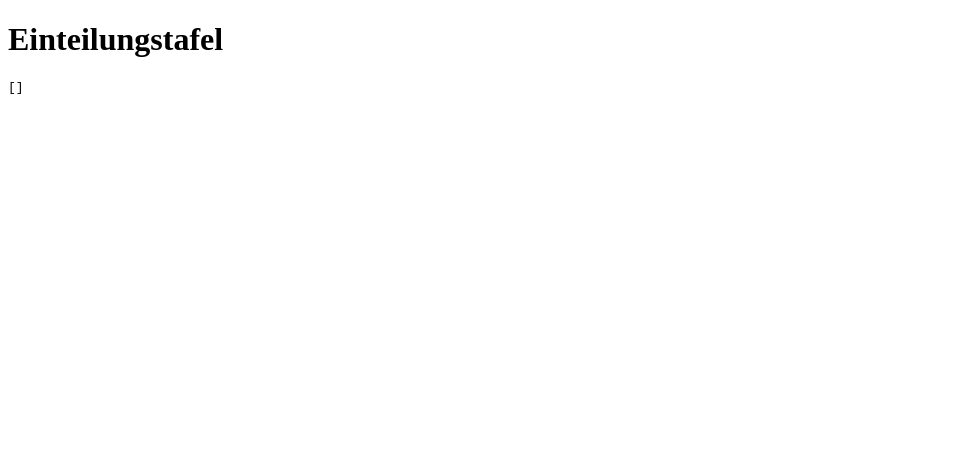
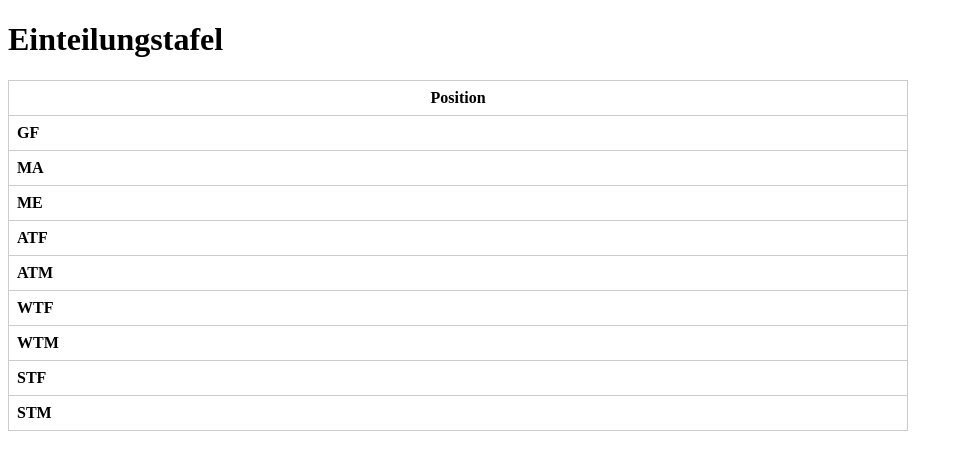
Before and after one commit to Robinterra/einsatzplanung-feuerwehr, a Next.js app: page /alarmtafel/einteilungstafel in a window 1280 px wide. Shown: the top 470 px of the page, without its empty margins (0-963 px from the left). Built offline with nearby package versions, Linux system fonts and the light colour scheme.

Commit message:
Einteilungtafel dynamisch

```diff
--- a/app/alarmtafel/einteilungstafel/page.tsx
+++ b/app/alarmtafel/einteilungstafel/page.tsx
@@ -7,29 +7,59 @@ import { verteileEinsatzkraefte } from "@/lib/algorithms/einteilung";
 export default function Page() {
   const searchParams = useSearchParams();
   const [alarmTitle, setAlarmTitle] = useState<string>("");
+  const [alarm, setAlarm] = useState<any | null>(null);
   const [result, setResult] = useState<any[]>([]);
 
   useEffect(() => {
     async function loadResult() {
       const alarmParam = searchParams.get("alarm");
-      const alarm = alarmParam ? JSON.parse(decodeURIComponent(alarmParam)) : null;
+      const selectedAlarm = alarmParam ? JSON.parse(decodeURIComponent(alarmParam)) : null;
 
-      if (alarm?.title) {
-        setAlarmTitle(alarm.title);
+      setAlarm(selectedAlarm);
+
+      if (selectedAlarm?.title) {
+        setAlarmTitle(selectedAlarm.title);
       }
 
-      const assigned = await verteileEinsatzkraefte(alarm ? [alarm] : []);
+      const assigned = await verteileEinsatzkraefte(selectedAlarm ? [selectedAlarm] : []);
       setResult(assigned);
     }
 
     loadResult();
   }, [searchParams]);
 
+  const rows = ["GF", "MA", "ME", "ATF", "ATM", "WTF", "WTM", "STF", "STM"];
+  const vehicleColumns = alarm?.vehicles ?? [];
+
   return (
     <div>
       <h1>Einteilungstafel</h1>
       {alarmTitle && <h2>{alarmTitle}</h2>}
-      <pre>{JSON.stringify(result, null, 2)}</pre>
+
+      <table style={{ borderCollapse: "collapse", width: "100%", maxWidth: 900 }}>
+        <thead>
+          <tr>
+            <th style={{ border: "1px solid #ccc", padding: "0.5rem" }}>Position</th>
+            {vehicleColumns.map((vehicle: string, index: number) => (
+              <th key={`${vehicle}-${index}`} style={{ border: "1px solid #ccc", padding: "0.5rem" }}>
+                {vehicle}
+              </th>
+            ))}
+          </tr>
+        </thead>
+        <tbody>
+          {rows.map((row) => (
+            <tr key={row}>
+              <td style={{ border: "1px solid #ccc", padding: "0.5rem", fontWeight: 600 }}>
+                {row}
+              </td>
+              {vehicleColumns.map((_: string, index: number) => (
+                <td key={`${row}-${index}`} style={{ border: "1px solid #ccc", padding: "0.5rem" }}></td>
+              ))}
+            </tr>
+          ))}
+        </tbody>
+      </table>
     </div>
   );
 }
--- a/lib/db/queries.ts
+++ b/lib/db/queries.ts
@@ -1,4 +1,15 @@
 import { prisma } from "@/lib/db/prisma";
+
+export async function getVehicles() {
+    const vehicles = await prisma.vehicles.findMany({
+        select: {
+            opta: true,
+        },
+        where: { license_plate: { not: null } }
+    });
+
+    return vehicles;
+}
 
 export async function getAvailableMembers() {
     const members = await prisma.members.findMany({
--- a/lib/divera/alarm.ts
+++ b/lib/divera/alarm.ts
@@ -1,6 +1,9 @@
 import { pullDiveraAlarms } from "./API";
+import {getVehicles} from "@/lib/db/queries";
+import { prisma } from "@/lib/db/prisma";
 
-import { prisma } from "@/lib/db/prisma";
+
+const vehicles = await getVehicles();
 
 export enum KindOfAlarm {
     B = "B",
@@ -25,7 +28,7 @@ export async function showAlarms(): Promise<Alarm[] | null> {
 export async function filterAlarms(): Promise<Alarm[] | null> {
     const alarmItems = await pullDiveraAlarms();
     const newAlarms: Alarm[] = [];
-    const now = Math.floor(Date.now() / 1000);
+    const now = 1789152297; //Math.floor(Date.now() / 1000);
     const oneDay = 24 * 60 * 60;
 
     for (const alarmItem of alarmItems) {
@@ -34,9 +37,9 @@ export async function filterAlarms(): Promise<Alarm[] | null> {
             newAlarm.kindOfAlarm = alarmItem.title.split(" ")[0] as KindOfAlarm;
             newAlarm.alarmcode_id = alarmItem.alarmcode_id;
             newAlarm.title = alarmItem.title;
-
-            console.log(alarmItem.title)
-            newAlarm.vehicles = parseOpta(alarmItem.vehicles);
+            newAlarm.vehicles = (await Promise.all(
+                alarmItem.vehicles.map((vehicle) => parseOpta(vehicle))
+            )).filter((value) => value && value.trim().length > 0);
             newAlarm.timePassed = now - alarmItem.date;
 
             newAlarms.push(newAlarm);
@@ -46,11 +49,13 @@ export async function filterAlarms(): Promise<Alarm[] | null> {
     return newAlarms;
 }
 
-function parseOpta(vehicles: string[]): string[] {
-    return vehicles.map((vehicle) => opta(vehicle));
-}
+async function parseOpta(_vehicle: string): Promise<string> {
+    for (const vehicle of vehicles) {
+        if (_vehicle.includes(vehicle.opta)) {
+            return vehicle.opta;
+        }
+    }
 
-function opta(vehicle: string): string {
     return "";
 }
 
```
Also changed, not shown: public/testAlarms.txt.
